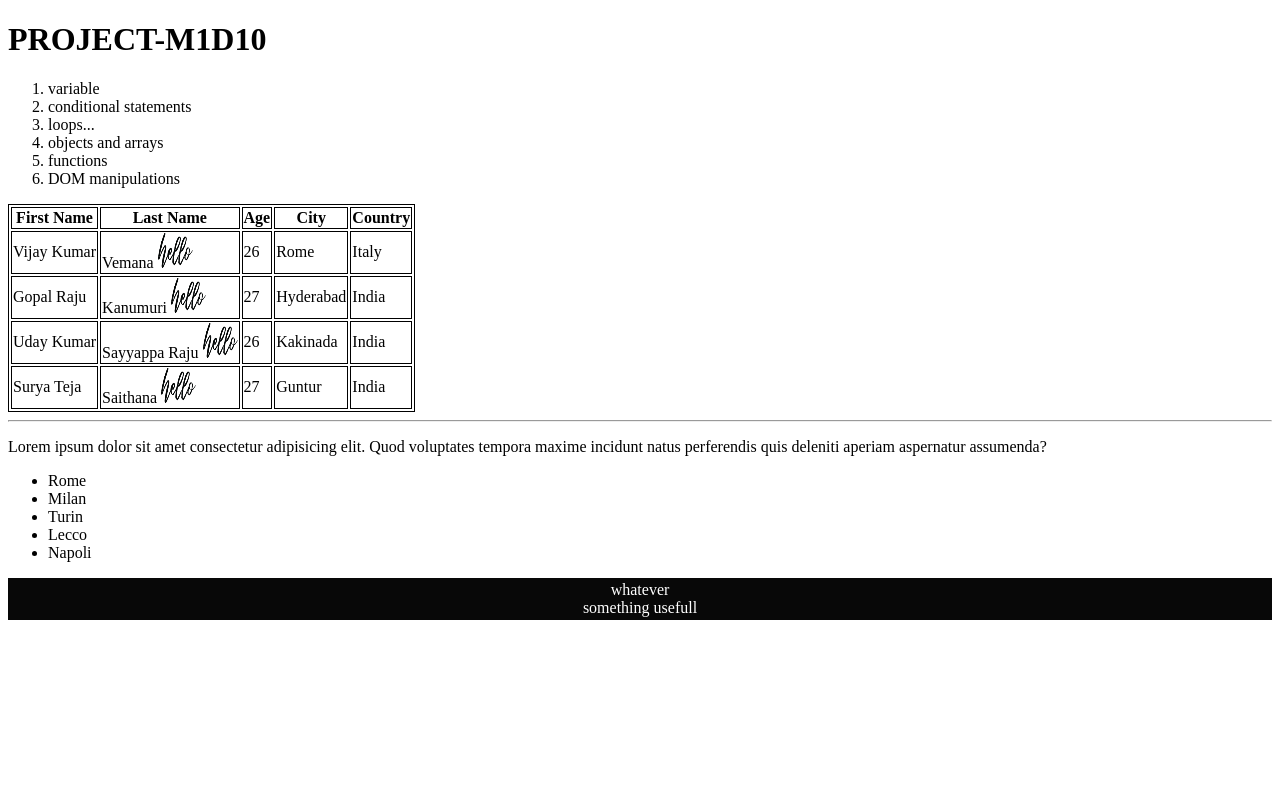
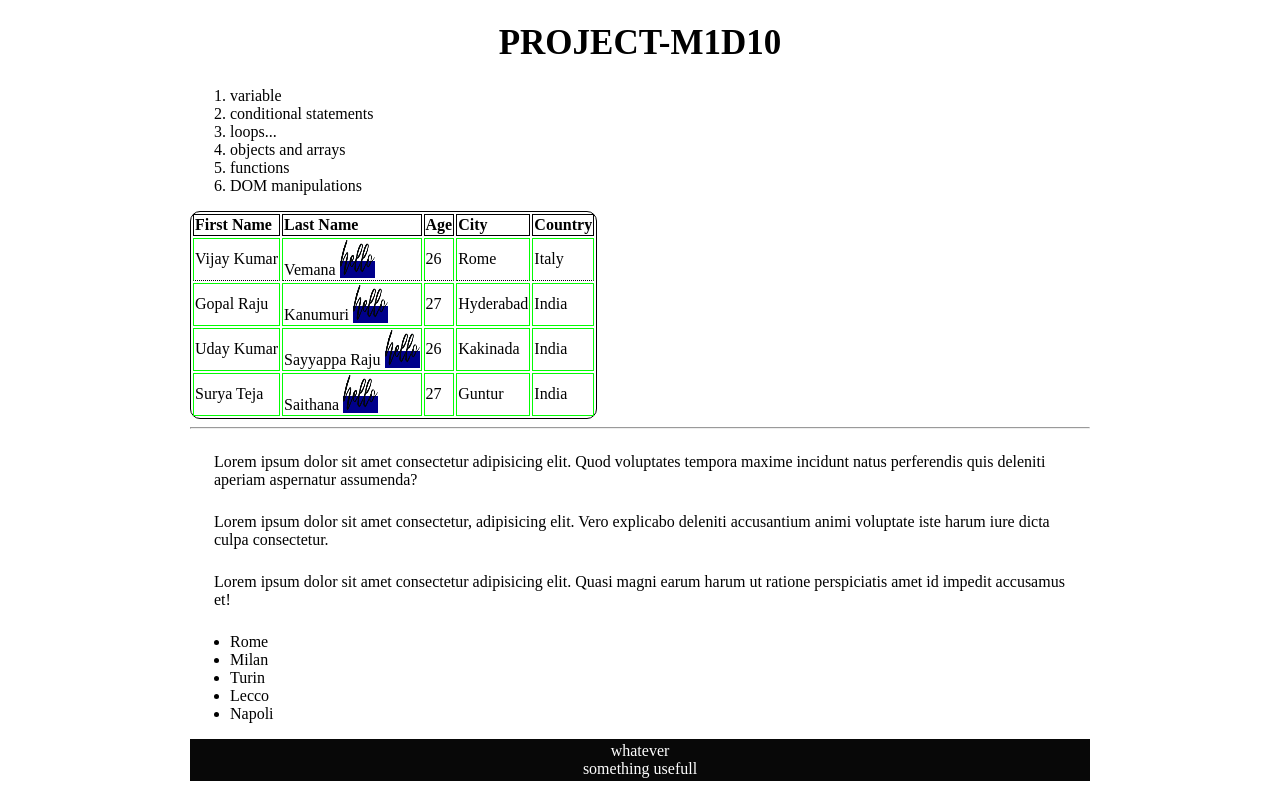
Before and after one commit to vijaykumarvemana/Strive-Project-M1D10, a plain HTML site: page index.html in a window 1280 px wide. Drawn offline with Linux system fonts and the light colour scheme.

Commit message:
css exercises and some JS

```diff
--- a/index.html
+++ b/index.html
@@ -8,7 +8,8 @@
     <title>Project-exercises</title>
 </head>
 <body>
-    <h1>PROJECT-M1D10</h1>
+    <h1 class="font-size-bold">PROJECT-M1D10</h1>
+    <div id = "center">
     <ol>
         <li>variable</li>
         <li>conditional statements</li>
@@ -17,7 +18,7 @@
         <li>functions</li>
         <li>DOM manipulations</li>
     </ol>
-    <table>
+    <table class="boarder">
         <tr>
             <th>First Name</th>
             <th>Last Name</th>
@@ -25,7 +26,7 @@
             <th>City</th>
             <th>Country</th>
         </tr>
-        <tr>
+        <tr class="dotted">
             <td>Vijay  Kumar</td>
             <td>
                 Vemana
@@ -77,6 +78,8 @@
     <hr />
     <div>
          <p>Lorem ipsum dolor sit amet consectetur adipisicing elit. Quod voluptates tempora maxime incidunt natus perferendis quis deleniti aperiam aspernatur assumenda?</p>
+         <p>Lorem ipsum dolor sit amet consectetur, adipisicing elit. Vero explicabo deleniti accusantium animi voluptate iste harum iure dicta culpa consectetur.</p>
+         <p>Lorem ipsum dolor sit amet consectetur adipisicing elit. Quasi magni earum harum ut ratione perspiciatis amet id impedit accusamus et!</p>
          <ul>
              <li>Rome</li>
              <li>Milan</li>
@@ -89,6 +92,7 @@
         <div>whatever</div>
         <div>something  usefull</div>
       </footer>
+      <script src="index.js"></script>
      <!--
 
         HTML EXERCISES
@@ -156,6 +160,7 @@
         49) Write a function to add a table with 4 rows and 3 columns programmatically
         50) Write a function to remove the table from the page
     -->
+    </div>
 
 </body>
 </html>
--- /dev/null
+++ b/index.js
@@ -0,0 +1,34 @@
+//JS EXERCISES
+
+       /*-----21) Given variable x = "John" and y = "Doe", write on the console log "John <> Doe"
+              22) Create an object with properties such name, surname, email
+              23) Delete Email from the previously created object
+              24) Create an array with 10 strings in it
+              25) Print in the console every string in the previous array
+              26) Create an array with 100 random numbers in it
+              27) Wrote a function to get the MAX and the MIN from the previously created array
+              28) Create an array of arrays, in which every array has 10 random numbers
+              29) Create a function that gets 2 arrays and returns the longest one
+              30) Create a function that gets 2 arrays of numbers and returns the one with the higher sum of values
+       */
+
+let x = "John"
+let y = "Doe"
+console.log(x +"<>"+ y)
+
+const obj = {
+    name:"vijay Kumar",
+    surname:"Vemana",
+    email:"vemanavijaykumar154@gmail.com",
+}
+
+delete obj.email
+
+let arrayStrings = ["html","css","javascript","git","gitHub","VScode","Reviews","zoom","peer-learning","live lectures"]
+console.log(arrayStrings)
+
+let arrayRandomNumbers = []
+for (let i=0, t=100; i<t; i++) {
+    arrayRandomNumbers.push(Math.round(Math.random() * t))
+}
+console.log(arrayRandomNumbers)
--- a/styles.css
+++ b/styles.css
@@ -1,6 +1,22 @@
+
+body {
+    max-width: 100%;
+    text-align: center;
+}
+#center{
+    width: 900px;
+     text-align: left;
+      margin: 0px auto; }
 table, th, td {
     border: 1px solid black;
   }
+  td{
+      border-color: rgb(3, 252, 3);
+  }
+  tr.dotted td
+{
+    border-bottom: dotted 1px black;
+}
   img{
       height: 35px;
       width: 35px;
@@ -11,3 +27,23 @@ table, th, td {
     background-color: rgb(8, 8, 8);
     color: white;
    }
+   h1{
+       text-align: center;
+   }
+   a{
+      color: brown;
+      background-color: darkblue;
+   }
+   .boarder{
+       border-radius: 10px;
+   }
+   p{
+       margin:24px ;
+   }
+   .font-size-bold{
+       font-size: 35px;
+       font-weight: bold;
+   }
+   .hide{
+       visibility: hidden;
+   }
```
